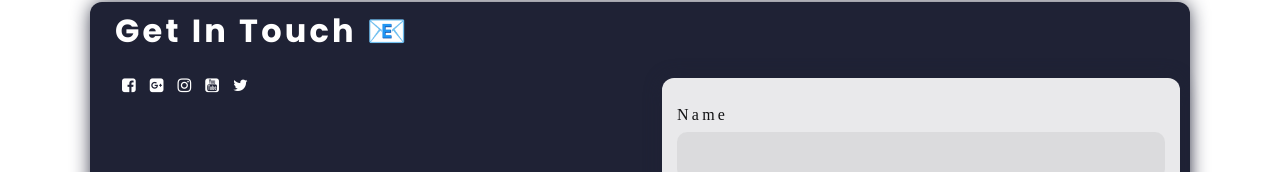
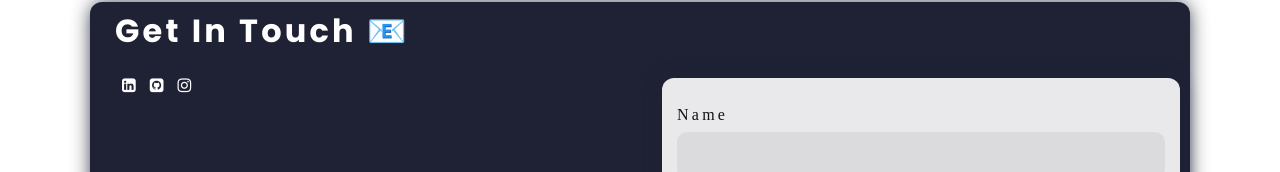
Before and after one commit to Juankqm/juanquiros-portfolio-frontend, a React (Create React App) app: page / in a window 1280 px wide. Shown: the part 2310-2482 px from the top of the page. Built offline with nearby package versions, Linux system fonts and the light colour scheme; a web font is replaced by a local one.

Commit message:
ScrollToHome Icon added
Add an arrow icon to scroll to the home component

```diff
--- a/src/Components/ContactMe/ContactMe.js
+++ b/src/Components/ContactMe/ContactMe.js
@@ -9,6 +9,7 @@ import ScreenHeading from "../../utilities/ScreenHeading/ScreenHeading";
 import ScrollService from "../../utilities/scrollService";
 import Animations from "../../utilities/Animations";
 import Footer from "../../Components/Footer/Footer";
+
 import "./ContactMe.css";
 
 export default function ContactMe(props) {
@@ -72,21 +73,15 @@ export default function ContactMe(props) {
           <h2 className="title">
             <Typical loop={Infinity} steps={["Get In Touch 📧", 1000]} />
           </h2>{" "}
-          <a href="https://web.facebook.com/?_rdc=1&_rdr">
-            <i className="fa fa-facebook-square" />
-          </a>
           <a href="#">
-            <i className="fa fa-google-plus-square" />
-          </a>
-          <a href="https://www.instagram.com/instructor_ehizeex/">
-            <i className="fa fa-instagram" />
-          </a>
-          <a href="https://www.youtube.com/channel/UCSSr5ZDFbilpZ592_ycoAwA">
-            <i className="fa fa-youtube-square" />
-          </a>
-          <a href="https://twitter.com/Ehiedu_baba">
-            <i className="fa fa-twitter" />
-          </a>
+                <i className="fa fa-linkedin-square"></i>
+              </a>
+              <a href="#">
+                <i className="fa fa-github-square"></i>
+              </a>
+              <a href="#">
+                <i className="fa fa-instagram"></i>
+              </a>
         </div>
         <div className="back-form">
           <div className="img-back">
@@ -110,7 +105,7 @@ export default function ContactMe(props) {
                 <i className="fa fa-paper-plane" />
                 {bool ? (
                   <b className="load">
-                    <img src={load1} alt="image not responding" />
+                    <img src={load1} alt="not internet connection" />
                   </b>
                 ) : (
                   ""
--- a/src/Components/Home/Home.js
+++ b/src/Components/Home/Home.js
@@ -1,11 +1,12 @@
-import './Home.css'
+import React from "react";
 import Header from './Header/Header'
 import Profile from './Profile/Profile'
 import Footer from './Footer/Footer'
 
-const Home = () => {
+import './Home.css'
+const Home = (props) => {
     return(
-        <div className='home-container'>
+        <div className='home-container' id={props.id || ""}>
             <Header />
             <Profile />
             <Footer />
--- a/src/utilities/scrollService.js
+++ b/src/utilities/scrollService.js
@@ -9,7 +9,6 @@ export default class ScrollService {
   static currentScreenBroadcaster = new Subject();
   static currentScreenFadeIn = new Subject();
 
-  //lets have a constructor here and add the scroll event to window
   constructor() {
     /* ADD SCROLL EVENT TO WINDOW */
     window.addEventListener("scroll", this.checkCurrentScreenUnderViewport);
```
Also changed, not shown: src/App.js (+0 -8 lines).
